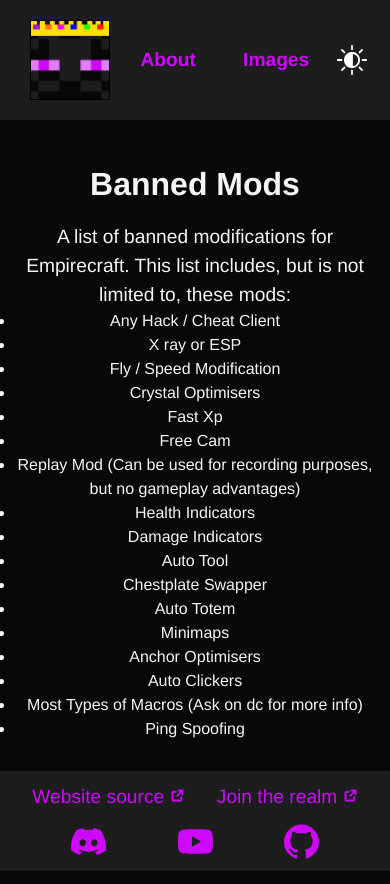
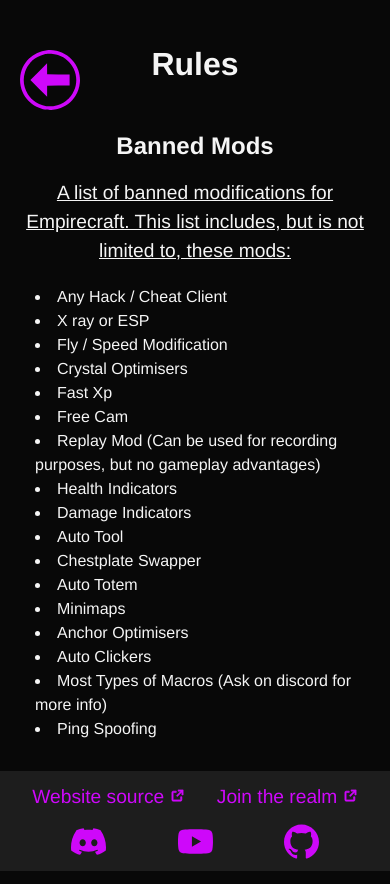
Before and after one commit to EmpirecraftMc/empirecraftmc.github.io, a plain HTML site: page rules.html in a window 390 px wide. Drawn offline with Linux system fonts and the light colour scheme.

Commit message:
Release v2 of Site

```diff
--- a/index.html
+++ b/index.html
@@ -9,10 +9,10 @@
         <meta name="description" content="Join EmpireCraft! An awesome minecraft bedrock realm!">
         <meta name="theme-color" content="#080808">
 
-        <link rel="icon" href="/favicon.ico?v=2" sizes="any">
-        <link rel="icon" type="image/png" sizes="32x32" href="/images/logos/favicon-32x32.png?v=2">
-        <link rel="icon" type="image/png" sizes="16x16" href="/images/logos/favicon-16x16.png?v=2">
-        <link rel="apple-touch-icon" sizes="180x180" href="/images/logos/apple-touch-icon.png?v=2">
+        <link rel="icon" href="/favicon.ico" sizes="any">
+        <link rel="icon" type="image/png" sizes="32x32" href="/images/logos/favicon-32x32.png">
+        <link rel="icon" type="image/png" sizes="16x16" href="/images/logos/favicon-16x16.png">
+        <link rel="apple-touch-icon" sizes="180x180" href="/images/logos/apple-touch-icon.png">
 
         <meta property="og:title" content="EmpireCraft">
         <meta property="og:image" content="https://raw.githubusercontent.com/EmpirecraftMc/empirecraftmc.github.io/refs/heads/main/images/logo.png">
@@ -23,22 +23,19 @@
             <div class="small-logo-container">
                 <img class="small-logo" src="images/logo.png" alt="EmpireCraft logo">
             </div>
-            <nav>
             <a href="#about">About</a>
             <a href="#discord">Discord</a>
             <a href="#info">Info</a>
             <button id="brightness-toggle">
                 <img src="images/brightnesstogglelight.svg" alt="Black and white sun">
             </button>
-            </nav>
         </header>
         <main id="main">
-            <section>
-                <div id="about" class="correcter"></div>
+            <section id="about">
                 <h1>Welcome To EmpireCraft</h1>
                 <p>An awesome minecraft bedrock realm!</p>
                 <div class="link-container">
-                    <div class="realm-redirect">
+                    <div class="realm-code">
                         <p>Join with the realm code now:</p>
                         <a href="minecraft://acceptRealmInvite?inviteID=cjvsgtgPV64">cjvsgtgPV64</a>
                     </div>
@@ -51,6 +48,7 @@
                 </div>
             </section>
             <section id="info">
+                <h2>Info</h2>
                 <h3>Images of EmpireCraft</h3>
                 <div class="img-grid">
                     <img src="images/spawn.png" alt="spawn">
@@ -58,9 +56,9 @@
                     <img src="images/sell.png" alt="sell">
                     <img src="images/orders.png" alt="orders">
                 </div>
-                <h3>List of bannable mods on EmpireCraft:</h3>
-                <div class="banned-mods">
-                    <strong href="banned-mods.html">Banned Mods</strong>
+                <h3>View the EmpireCraft rules:</h3>
+                <div class="rules">
+                    <a href="rules.html">Rules</a>
                 </div>
             </section>
             <section id="discord">
--- a/banned-mods.html
+++ b/rules.html
@@ -1,42 +1,38 @@
 <!DOCTYPE html>
 <html lang="en">
     <head>
-        <title>EmpireCraft Banned Mods</title>
+        <title>EmpireCraft Rules</title>
         <link rel="stylesheet" href="style.css">
         <meta name="viewport" content="width=device-width, initial-scale=1.0">
         <meta charset="UTF-8">
 
-        <meta name="description" content="A list of banned modifications for Empirecraft!">
+        <meta name="description" content="A list of rules for Empirecraft!">
         <meta name="theme-color" content="#080808">
 
-        <link rel="icon" href="/favicon.ico?v=2" sizes="any">
-        <link rel="icon" type="image/png" sizes="32x32" href="/images/logos/favicon-32x32.png?v=2">
-        <link rel="icon" type="image/png" sizes="16x16" href="/images/logos/favicon-16x16.png?v=2">
-        <link rel="apple-touch-icon" sizes="180x180" href="/images/logos/apple-touch-icon.png?v=2">
+        <link rel="icon" href="/favicon.ico" sizes="any">
+        <link rel="icon" type="image/png" sizes="32x32" href="/images/logos/favicon-32x32.png">
+        <link rel="icon" type="image/png" sizes="16x16" href="/images/logos/favicon-16x16.png">
+        <link rel="apple-touch-icon" sizes="180x180" href="/images/logos/apple-touch-icon.png">
 
         <meta property="og:title" content="EmpireCraft">
         <meta property="og:image" content="https://raw.githubusercontent.com/EmpirecraftMc/empirecraftmc.github.io/refs/heads/main/images/logo.png">
-        <meta property="og:description" content="An awesome minecraft bedrock realm!">
+        <meta property="og:description" content="A list of rules for Empirecraft!">
     </head>
     <body>
-        <header>
-            <div class="small-logo-container">
-                <img class="small-logo" src="images/logo.png" alt="EmpireCraft logo">
-            </div>
-            <nav>
-                <a href="index#about">About</a>
-                <a href="index#images">Images</a>
-                <button id="brightness-toggle">
-                    <img src="images/brightnesstogglelight.svg" alt="Black and white sun">
-                </button>
-            </nav>
-        </header>
         <main id="main">
-            <section>
-                <div id="mods" class="correcter"></div>
-                <h1>Banned Mods</h1>
-                <p>A list of banned modifications for Empirecraft. This list includes, but is not limited to, these mods:</p>
-                <ul class="banned-mods-list">
+            <a href="index.html">
+                <svg class="arrow-svg" fill="#ce08fa" version="1.0" xmlns="http://www.w3.org/2000/svg" width="500.000000pt" height="500.000000pt" viewBox="0 0 500.000000 500.000000" preserveAspectRatio="xMidYMid meet">
+                    <g transform="translate(0.000000,500.000000) scale(0.100000,-0.100000)">
+                        <path d="M2250 4985 c-575 -61 -1092 -303 -1495 -699 -448 -441 -696 -982 -746 -1627 -29 -363 44 -788 194 -1139 231 -541 651 -988 1175 -1250 200 -100 445 -185 627 -218 33 -6 74 -14 90 -17 83 -15 312 -34 405 -35 137 0 349 23 520 56 19 3 91 22 160 42 600 169 1133 571 1447 1094 212 351 317 673 363 1110 31 301 -19 695 -130 1015 -231 667 -732 1203 -1380 1480 -140 59 -346 126 -460 147 -277 54 -528 67 -770 41z m490 -310 c213 -27 272 -40 475 -107 534 -178 1003 -596 1259 -1122 210 -432 270 -946 165 -1421 -63 -285 -216 -612 -398 -850 -110 -144 -267 -301 -416 -416 -264 -204 -646 -370 -960 -418 -167 -25 -234 -31 -363 -31 -412 0 -835 124 -1180 346 -268 173 -493 398 -666 666 -358 556 -443 1249 -231 1875 88 258 242 528 415 728 45 52 183 190 235 235 249 216 595 393 915 468 78 19 134 29 295 51 98 14 331 12 455 -4z"/>
+                        <path d="M1560 3195 l-695 -695 698 -698 697 -697 0 462 0 463 938 2 937 3 0 465 0 465 -937 3 -938 2 -2 460 -3 460 -695 -695z"/>
+                    </g>
+                </svg>
+            </a>
+            <h1>Rules</h1>
+            <h2>Banned Mods</h2>
+            <p class="underlined">A list of banned modifications for Empirecraft. This list includes, but is not limited to, these mods:</p>
+            <div class="ul-wrap">
+                <ul class="list">
                     <li>Any Hack / Cheat Client</li>
                     <li>X ray or ESP</li>
                     <li>Fly / Speed Modification</li>
@@ -52,10 +48,10 @@
                     <li>Minimaps</li>
                     <li>Anchor Optimisers</li>
                     <li>Auto Clickers</li>
-                    <li>Most Types of Macros (Ask on dc for more info)</li>
+                    <li>Most Types of Macros (Ask on discord for more info)</li>
                     <li>Ping Spoofing</li>
                 </ul>
-            </section>
+            </div>
         </main>
         <footer>
             <div class="text-links">
--- a/script.js
+++ b/script.js
@@ -1,7 +1,7 @@
 const brightnessToggle = document.getElementById("brightness-toggle");
 const body = document.querySelector("body");
 const header = document.querySelector("header");
-const toggleImg = document.querySelector("nav button img");
+const toggleImg = document.querySelector("#brightness-toggle img");
 const footer = document.querySelector("footer");
 
 let selectedTheme = "dark";
--- a/style.css
+++ b/style.css
@@ -1,4 +1,6 @@
-/* CSS reset */
+/*  -----------------------------------------------  */
+/*  ------------------ CSS reset -------------------  */
+/*  -----------------------------------------------  */
 
 *, *::before, *::after {
     box-sizing: border-box;
@@ -49,7 +51,15 @@ button, a {
     cursor: pointer;
 }
 
-/* EmpireCraft Styles */
+
+/*  -----------------------------------------------  */
+/*  -------------- EmpireCraft Styles -------------  */
+/*  -----------------------------------------------  */
+
+:root {
+    --header-height: clamp(100px, 25vh, 200px);
+}
+
 
 #main {
     text-align: center;
@@ -60,11 +70,10 @@ button, a {
 
 header {
     background-color: #1d1d1d;
-    height: 25vh;
-    max-height: 120px;
-    min-height: 100px;
+    height: var(--header-height);
     display: flex;
-    justify-content: space-between;
+    align-items: center;
+    justify-content: space-evenly;
     width: 100vw;
     position: fixed;
     top: 0;
@@ -75,8 +84,15 @@ body {
     background-color: #080808;
     font-family: 'Franklin Gothic Medium', 'Arial Narrow', Arial, sans-serif;
     color: whitesmoke;
-    display: flex;
-    flex-direction: column;
+
+}
+
+#about {
+    margin-top: var(--header-height);
+}
+
+#about, #info, #discord {
+    scroll-margin-top: var(--header-height);
 }
 
 .small-logo {
@@ -88,33 +104,22 @@ body {
     display: flex;
     align-items: center;
     height: 100%;
-    margin-left: 10vw;
-}
-
-nav {
-    display: flex;
-    align-items: center;
-    justify-content: space-evenly;
-    width: calc(80vw - 100px);
-}
-
-nav a, footer a {
-    text-decoration: none;
 }
 
 a {
     color: #ce08fa;
+    text-decoration: underline;
+}
+
+header a, footer a {
+    text-decoration: none;
 }
 
 footer a:hover {
     text-decoration: underline;
 }
 
-.realm-code a {
-    text-decoration: underline;
-}
-
-.realm-code a:hover, .realm-code a:active {
+a:hover, a:active {
     color: #e17dfa;
 }
 
@@ -123,8 +128,9 @@ h1, h2 {
     margin-bottom: 15px;
 }
 
-.correcter {
-    height: 120px;
+h3 {
+    margin-top: 24px;
+    margin-bottom: 9px;
 }
 
 h1 {
@@ -133,6 +139,10 @@ h1 {
 
 h2 {
     font-size: 1.5rem;
+}
+
+h3 {
+    font-size: 1.2rem;
 }
 
 p, a {
@@ -161,34 +171,21 @@ p, a {
     margin-bottom: 5px;
 }
 
-nav button {
+#brightness-toggle {
     border-radius: 0%;
     background: none;
-    width: 35px;
+    width: 40px;
     border: none;
     flex-shrink: 0;
 }
 
-@media screen and (width <= 450px) {
+
+@media screen and (max-width: 600px) {
     .small-logo {
         width: 80px;
     }
-    .small-logo-container {
-        margin-left: 2vw;
-        margin-right: 0;
-    }
-    nav {
-        justify-content: space-between;
-    }
-    header {
-        justify-content: space-around;
-    }
-    nav a:first-of-type {
-        position: relative;
-        right: 15px;
-        margin-right: 4px;
-    }
-    nav button {
+
+    #brightness-toggle {
         width: 30px;
     }
 }
@@ -201,6 +198,7 @@ nav button {
     display: flex;
     flex-wrap: wrap;
     justify-content: center;
+    align-items: center;
     gap: 30px;
     margin-left: 15px;
     margin-right: 15px;
@@ -224,41 +222,76 @@ footer {
     justify-content: space-evenly;
 }
 
-footer .icon-links a svg {
+.icon-links a svg {
     width: 35px;
 }
 
-footer .text-links a svg {
+.icon-links a:hover svg {
+    fill: #e17dfa;
+}
+
+.text-links a svg {
     width: 15px;
     display: inline;
 }
 
-footer .text-links a p {
+.text-links a:hover svg {
+    fill: #e17dfa
+}
+
+.text-links a p {
     display: inline;
 }
 
 /* discord widget */
 
 .discord-widget {
-    width: 800px;
-    max-width: 100%;
+    width: 80vw;
+    max-width: 800px;
     margin: 0 auto;
 }
 
 .discord-widget widgetbot {
     display: block;
-    width: 800px;
+    width: 100%;
     height: 600px;
 }
 
 @media (max-width: 600px) {
     .discord-widget {
-        width: 350px;
-        max-width: 100%;
+        width: 80vw;
+        max-width: 350px;
     }
 
     .discord-widget widgetbot {
-        width: 350px;
+        width: 100%;
         height: 300px;
     }
 }
+
+
+/*  -----------------------------------------------  */
+/*  -------------- Banned Mods Styles -------------  */
+/*  -----------------------------------------------  */
+
+.arrow-svg {
+    width: 60px;
+    margin: auto;
+    margin-top: 50px;
+    position: absolute;
+    top: 0px;
+    left: 20px;
+}
+
+.list {
+    list-style-position: inside;
+    text-align: left;
+}
+
+.underlined {
+    text-decoration: underline;
+}
+
+.ul-wrap {
+    margin: 20px;
+}
```
Also changed, not shown: 3 other files. Lines whose indentation alone changed are shown as unchanged.
